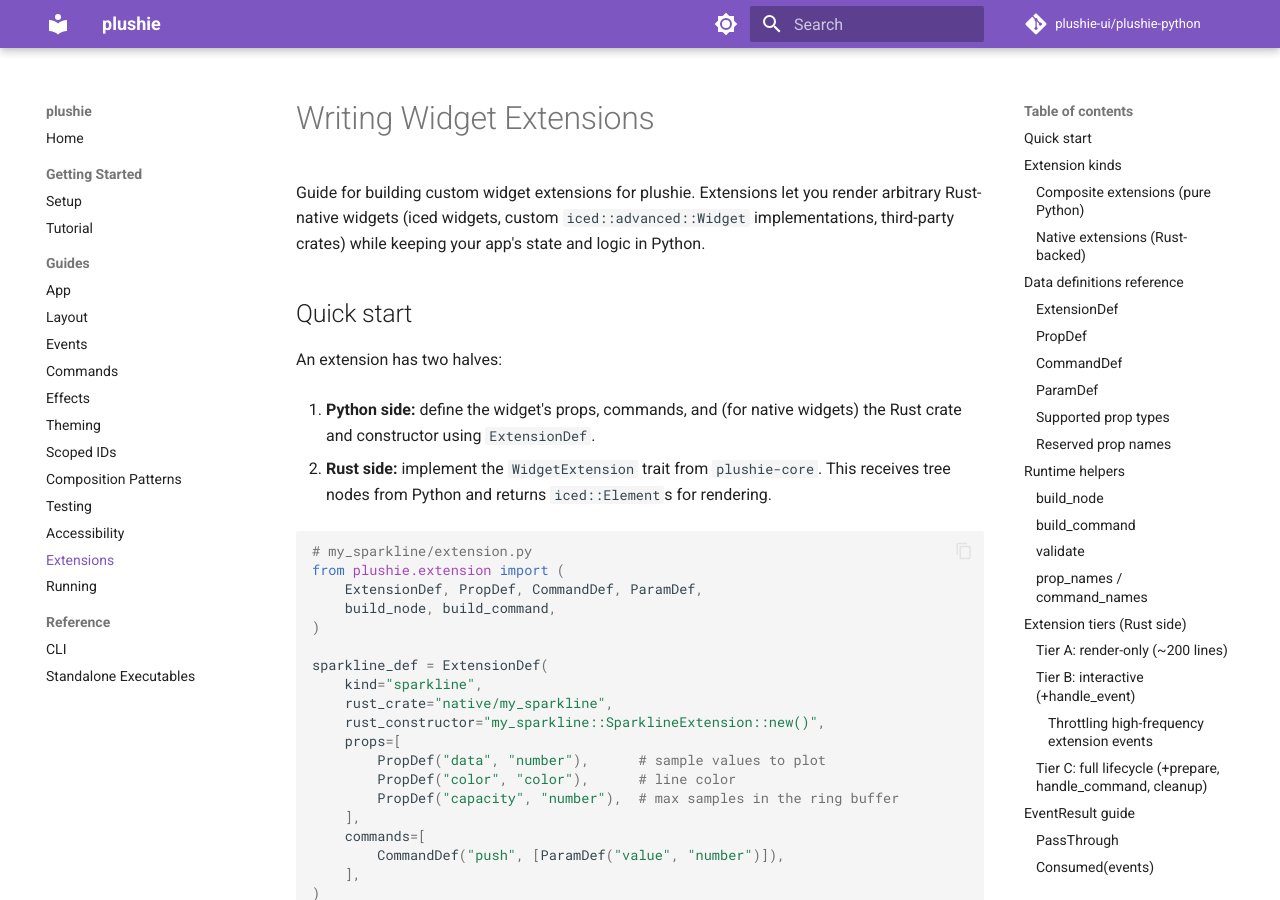
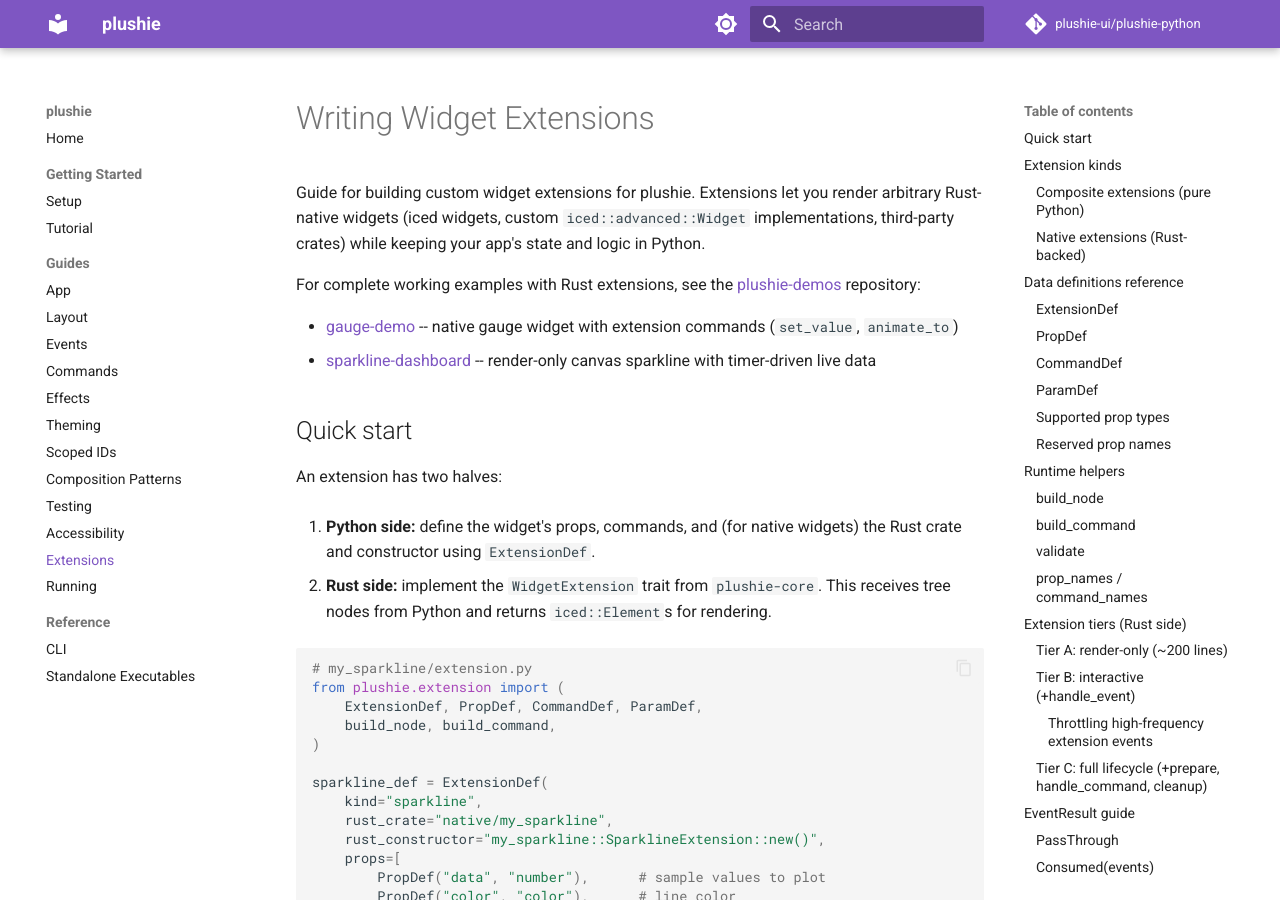
Before and after one commit to plushie-ui/plushie-python, an MkDocs documentation site: the page built from docs/extensions.md, in a window 1280 px wide and 900 px high. Built offline with MkDocs 1.6.1 and Material for MkDocs 9.7.7, drawn with Linux system fonts in a browser that asks for light colours; comment, search, counter and statistics services are not loaded.

Commit message:
docs: add plushie-demos links to README and extensions guide
README: link to plushie-demos repo from the examples paragraph and
the Links table. Extensions doc: link to gauge-demo and sparkline-
dashboard as working examples of native Rust extensions.

```diff
--- a/docs/extensions.md
+++ b/docs/extensions.md
@@ -4,6 +4,15 @@ Guide for building custom widget extensions for plushie. Extensions let you
 render arbitrary Rust-native widgets (iced widgets, custom
 `iced::advanced::Widget` implementations, third-party crates) while keeping
 your app's state and logic in Python.
+
+For complete working examples with Rust extensions, see the
+[plushie-demos](https://github.com/plushie-ui/plushie-demos/tree/main/python)
+repository:
+
+- [gauge-demo](https://github.com/plushie-ui/plushie-demos/tree/main/python/gauge-demo)
+  -- native gauge widget with extension commands (`set_value`, `animate_to`)
+- [sparkline-dashboard](https://github.com/plushie-ui/plushie-demos/tree/main/python/sparkline-dashboard)
+  -- render-only canvas sparkline with timer-driven live data
 
 ## Quick start
 
```
Also changed, not shown: README.md (+5 -1 lines).
